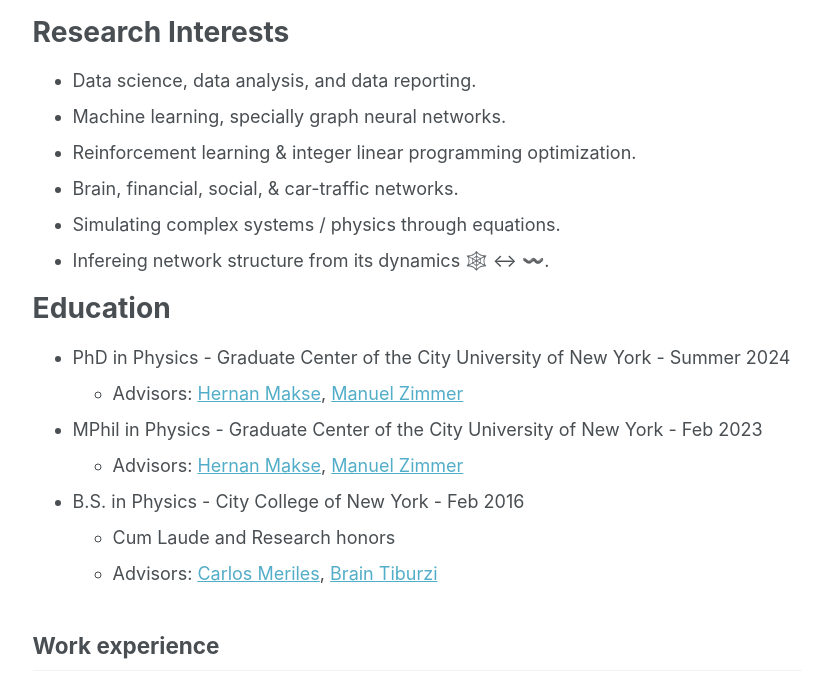
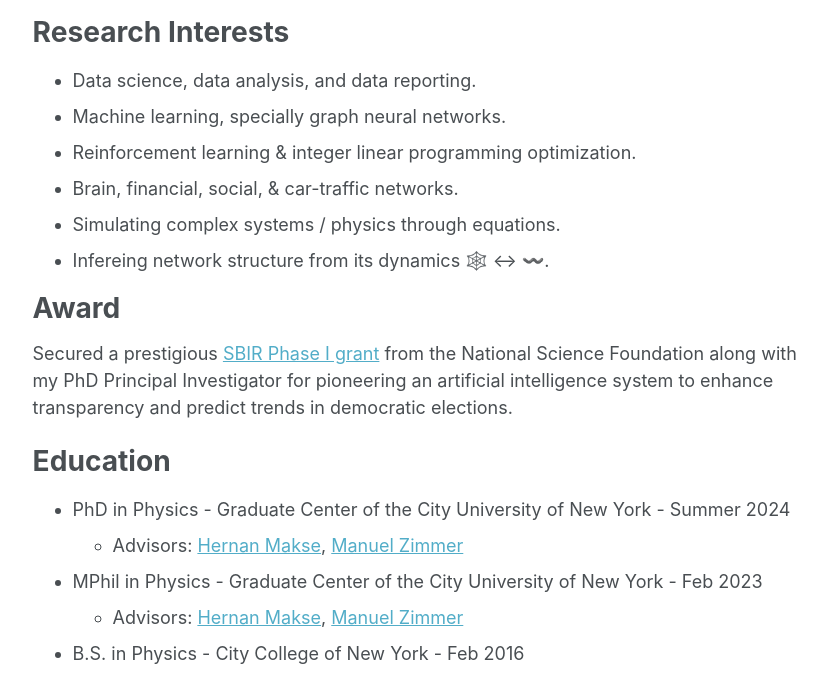
Before and after one commit to kryogenica/CV, a Jekyll site: the page built from _pages/about.md, in a window 1280 px wide and 900 px high, cut to the strip 222-900 px from the top of the window. Shown: the whole strip, without its empty margins (249-1076 px from the left). Built offline with Jekyll 4.4.1, drawn with Linux system fonts in a browser that asks for light colours.

Commit message:
Update about.md

```diff
--- a/_pages/about.md
+++ b/_pages/about.md
@@ -16,6 +16,10 @@ Research Interests
 * Brain, financial, social, & car-traffic networks.
 * Simulating complex systems / physics through equations.
 * Infereing network structure from its dynamics 🕸️ &harr; 〰️.
+
+Award
+======
+Secured a prestigious [SBIR Phase I grant](https://www.nsf.gov/awardsearch/showAward?AWD_ID=2309896) from the National Science Foundation along with my PhD Principal Investigator for pioneering an artificial intelligence system to enhance transparency and predict trends in democratic elections.
 
 Education
 ======
```
